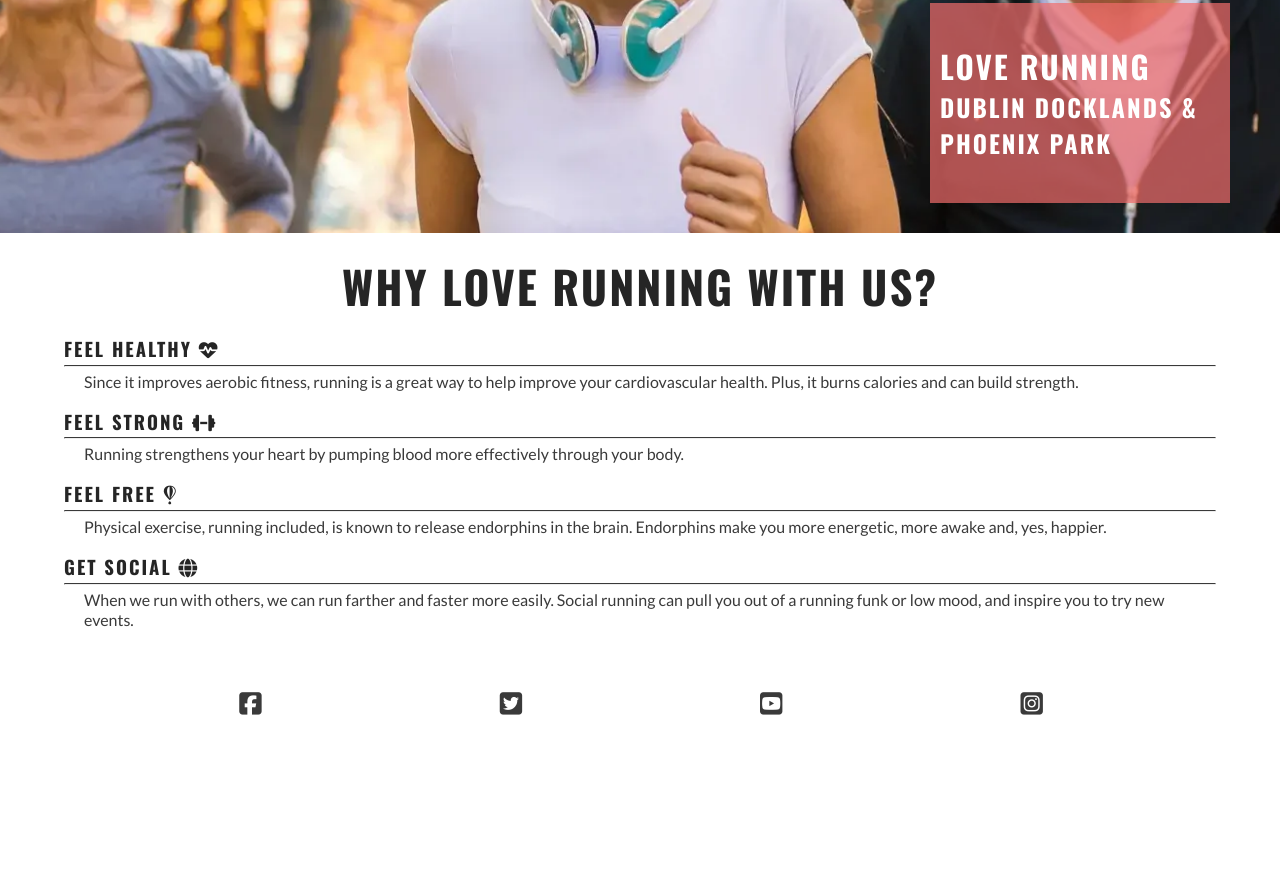
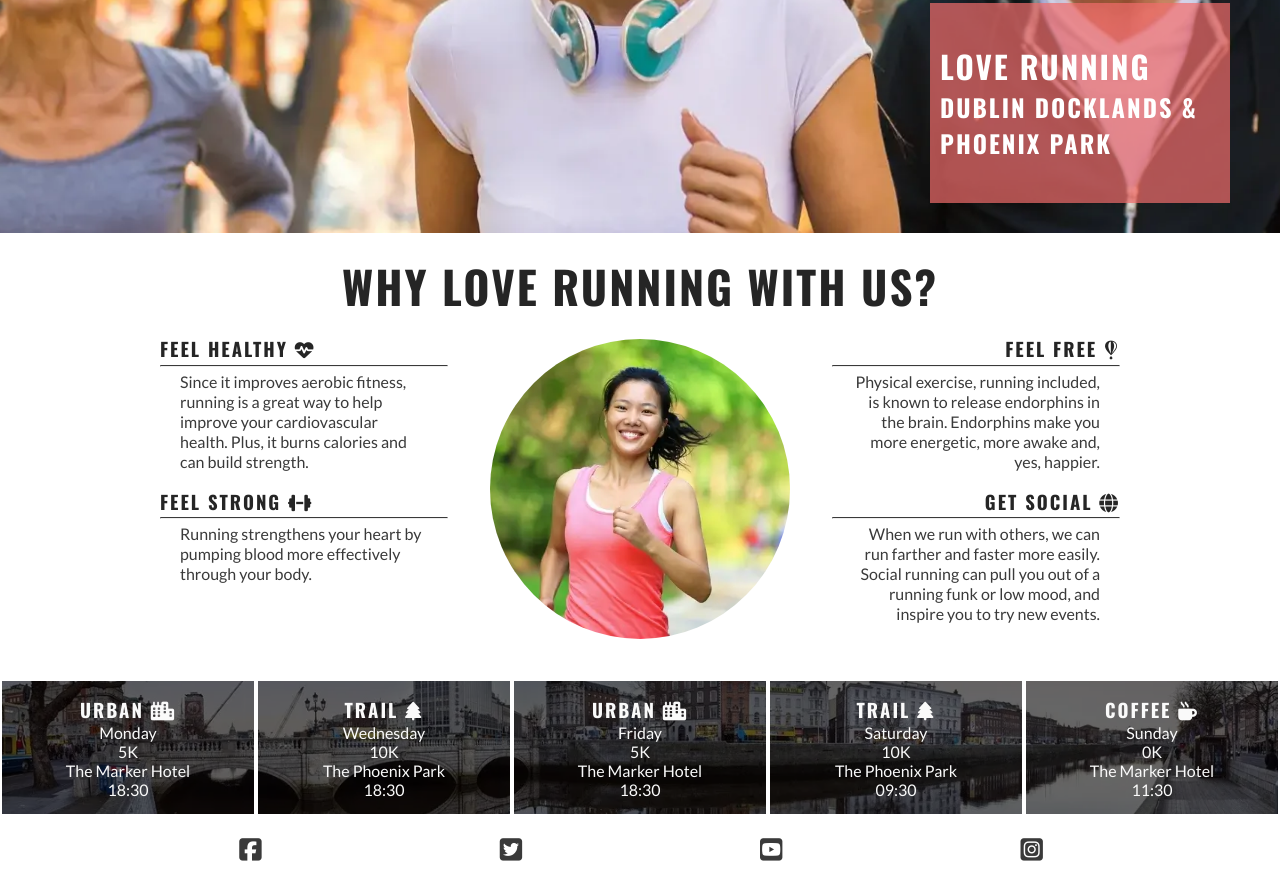
Before and after one commit to KiwiFunk/love-running, a plain HTML site: page index.html in a window 1280 px wide. Shown: the part 446-1330 px from the top of the page. Before the commit the page ends 1184 px from the top, so only its background shows below. Drawn offline with nearby package versions, Linux system fonts and the light colour scheme.

Commit message:
Added meetup times section and responsive elements to index.html

```diff
--- a/assets/css/style.css
+++ b/assets/css/style.css
@@ -23,6 +23,11 @@ h1, h2, h3 {
     text-transform: uppercase;
     letter-spacing: 2px;
     color: #252525;
+}
+
+/* We don't want to display the heading, but we want to keep it for search index/ranking */
+.hidden-heading {
+    display: none;
 }
 
 
@@ -139,7 +144,43 @@ main {
     margin: 5px 0;
 }
 
+#circle-cover-bg {
+    background: url(../images/reasons-image.webp) no-repeat top center/cover;   /*image path, repeat, horizontal, vertical, size*/
+    height: 90vw;
+    width: 90vw;
+    margin-bottom: 20px;
+    border-radius: 50%;
+    max-width: 300px;
+    max-height: 300px;
+}
 
+#benefits-image {
+    display: flex;
+    align-items: center;
+    justify-content: center;
+}
+
+/* Times Section */
+
+#times {
+    background: url(../images/dublin-city.webp) no-repeat center center/cover;
+    display: flex;
+    flex-flow: row wrap;
+}
+
+#times div {
+    color: #fafafa;
+    background-color: rgba(0,0,0, .6);
+    padding: 15px;
+    text-align: center;
+    flex: 1 0 200px;        /* grow, shrink, basis. Flex basis is the 'default' size */
+
+    border: 2px solid white;
+}
+
+#times h3 {
+    color: #fafafa;
+}
 
 /* Footer */
 #social-media {
@@ -188,10 +229,31 @@ main {
     main {
         margin-top: 79px;
     }
-
+    /* Hero */
     #cover-text {
         width: 300px;
         right: 50px;
+    }
+
+    /* Reasons */
+    #benefits-physical, #benefits-mental {
+        display: flex;
+        flex-direction: column;
+        width: 100%;
+    }
+
+    #benefits-physical > div,
+    #benefits-mental > div {
+        width: 75%;
+    }
+
+    #benefits-mental > div {
+        text-align: end;
+        align-self: flex-end;
+    }
+
+    #benefits-image {
+        margin-top: 15px;
     }
 }
 /* Media Query: Laptops and Larger (992px) */
@@ -200,3 +262,34 @@ main {
         border-bottom: 1px solid #3a3a3a;
     }
 }
+
+/* Media Query: Laptops and Larger (1200px) */
+@media screen and (min-width: 1200px) {
+    #benefits {
+        display: flex;
+        flex-flow: row nowrap;
+    }
+
+    #benefits-mental {
+        order: 1;
+    }
+
+    #benefits > div {
+        flex: 1;                    /* flex grow/shrink/basis. use responsive size for divs */
+    }
+
+
+    /* Keep divs aligned with image instead of viewport edges */
+    #benefits-mental > div {
+        align-self: flex-start;
+    }
+
+    #benefits-physical > div {
+        align-self: flex-end;
+    }
+
+    #benefits-image {
+        margin-top: 0px;
+    }
+
+}
--- a/index.html
+++ b/index.html
@@ -80,8 +80,53 @@
                         </p>
                     </div>
                 </div>
+                <div id="benefits-image">
+                    <div id="circle-cover-bg"></div>
+                </div>
             </div>
         </section>
+
+        <!-- Meetup Times -->
+         <section id="meetups">
+            <h2 class="hidden-heading">Meet-Up Times</h2>
+            <div id="times">
+                <div>
+                    <h3>Urban <i class="fa-solid fa-city"></i></h3>
+                    <p>Monday</p>
+                    <p>5K</p>
+                    <p>The Marker Hotel</p>
+                    <p>18:30</p>
+                </div>
+                <div>
+                    <h3>Trail <i class="fa-solid fa-tree"></i></h3>
+                    <p>Wednesday</p>
+                    <p>10K</p>
+                    <p>The Phoenix Park</p>
+                    <p>18:30</p>
+                </div>
+                <div>
+                    <h3>Urban <i class="fa-solid fa-city"></i></h3>
+                    <p>Friday</p>
+                    <p>5K</p>
+                    <p>The Marker Hotel</p>
+                    <p>18:30</p>
+                </div>
+                <div>
+                    <h3>Trail <i class="fa-solid fa-tree"></i></h3>
+                    <p>Saturday</p>
+                    <p>10K</p>
+                    <p>The Phoenix Park</p>
+                    <p>09:30</p>
+                </div>
+                <div>
+                    <h3>Coffee <i class="fa-solid fa-mug-hot"></i></h3>
+                    <p>Sunday</p>
+                    <p>0K</p>
+                    <p>The Marker Hotel</p>
+                    <p>11:30</p>
+                </div>
+            </div>
+         </section>
     </main>
 
     <!-- Footer -->
```
Also changed, not shown: assets/images/dublin-city.webp (added), assets/images/reasons-image.webp (added).
